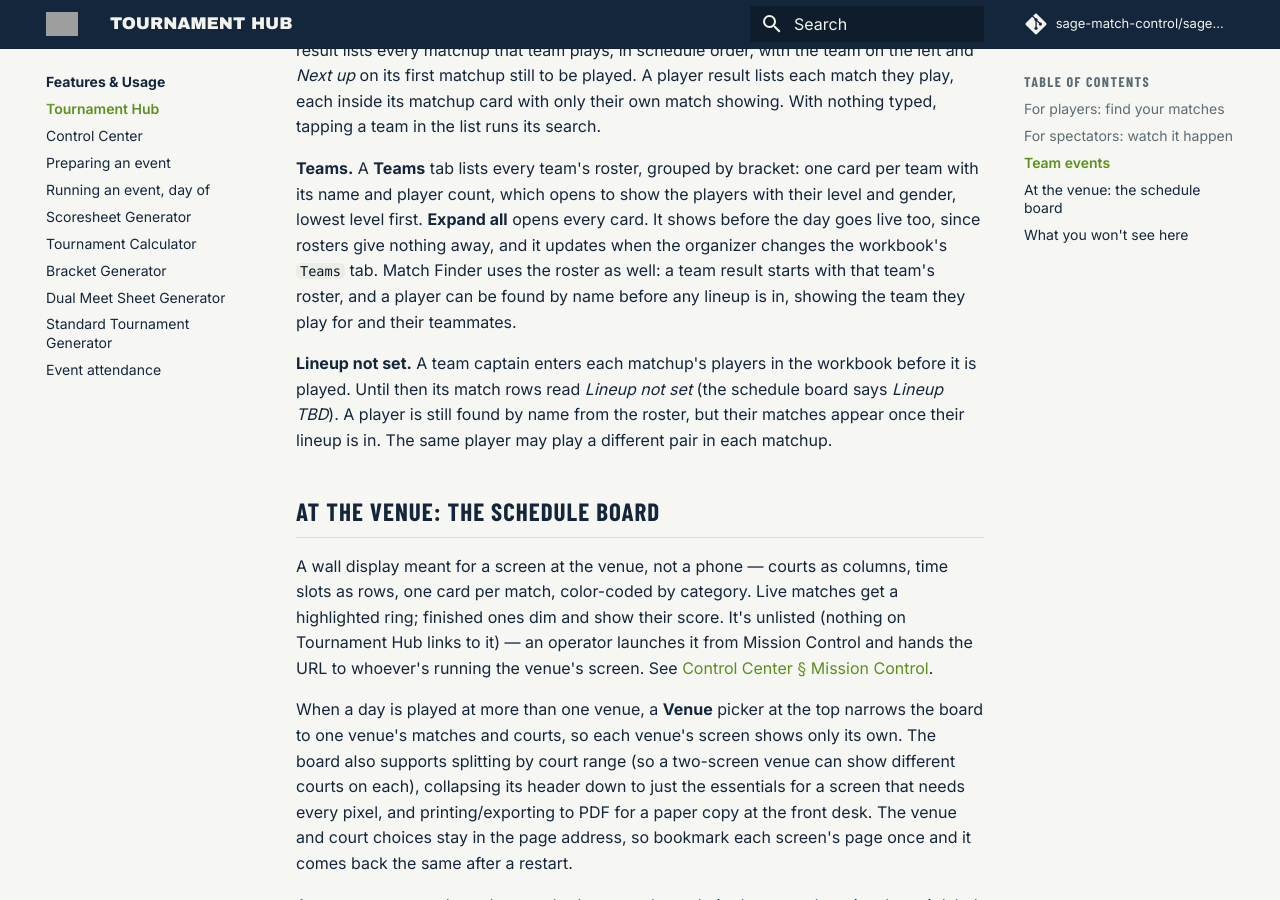
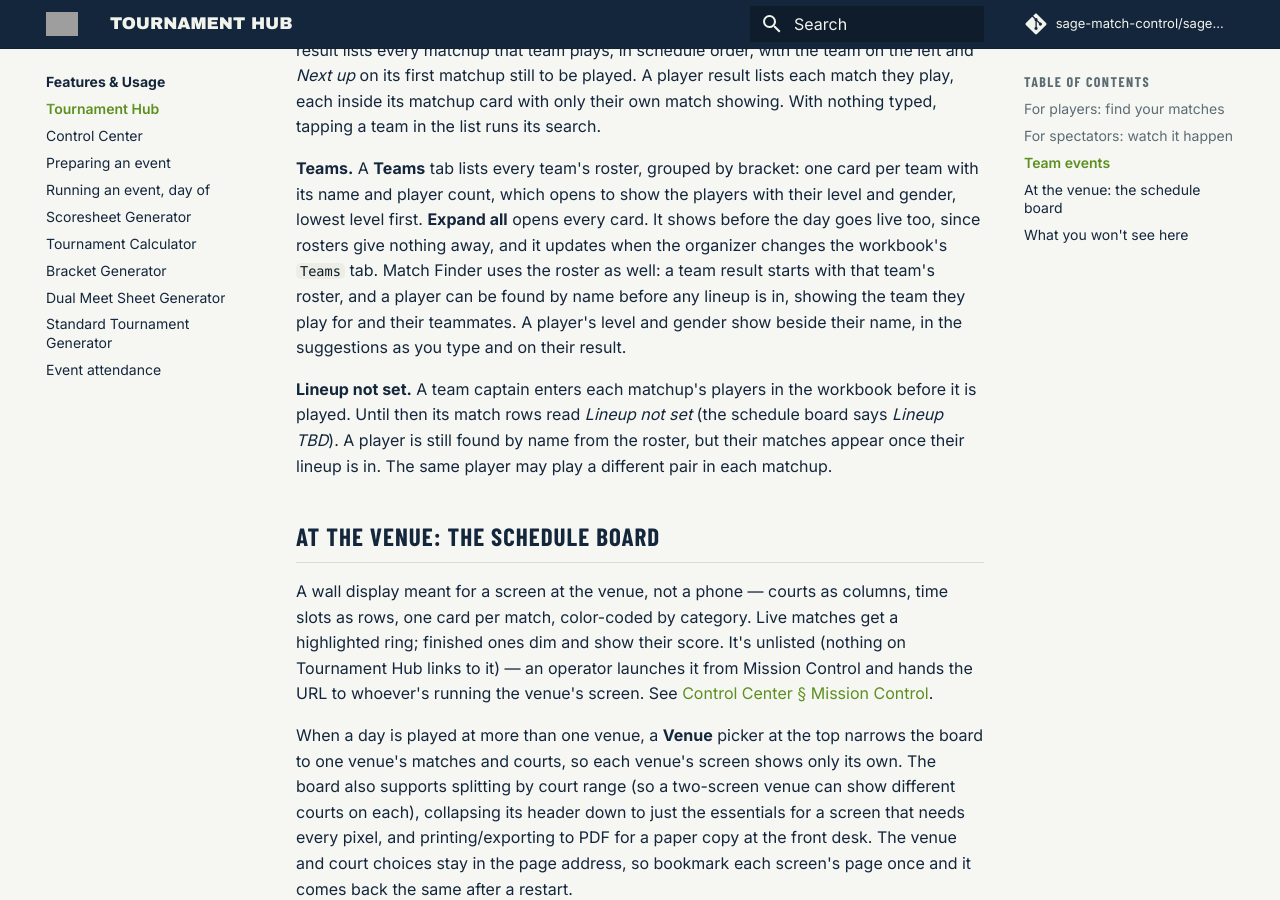
Before and after one commit to sage-match-control/sage-docs, an MkDocs documentation site: the page built from docs/features/tournament-hub.md, in a window 1280 px wide and 900 px high, scrolled down 2394 px. Built offline with MkDocs 1.6.1 and Material for MkDocs 9.7.7, drawn with Linux system fonts in a browser that asks for light colours; comment, search, counter and statistics services are not loaded.

Commit message:
Docs: level and gender in the hub's Match Finder
Co-Authored-By: Claude Opus 5.5 <noreply@anthropic.com>

```diff
--- a/docs/features/tournament-hub.md
+++ b/docs/features/tournament-hub.md
@@ -107,7 +107,8 @@ card. It shows before the day goes live too, since rosters give nothing away,
 and it updates when the organizer changes the workbook's `Teams` tab. Match
 Finder uses the roster as well: a team result starts with that team's roster,
 and a player can be found by name before any lineup is in, showing the team
-they play for and their teammates.
+they play for and their teammates. A player's level and gender show beside
+their name, in the suggestions as you type and on their result.
 
 **Lineup not set.** A team captain enters each matchup's players in the
 workbook before it is played. Until then its match rows read *Lineup not set*
```
